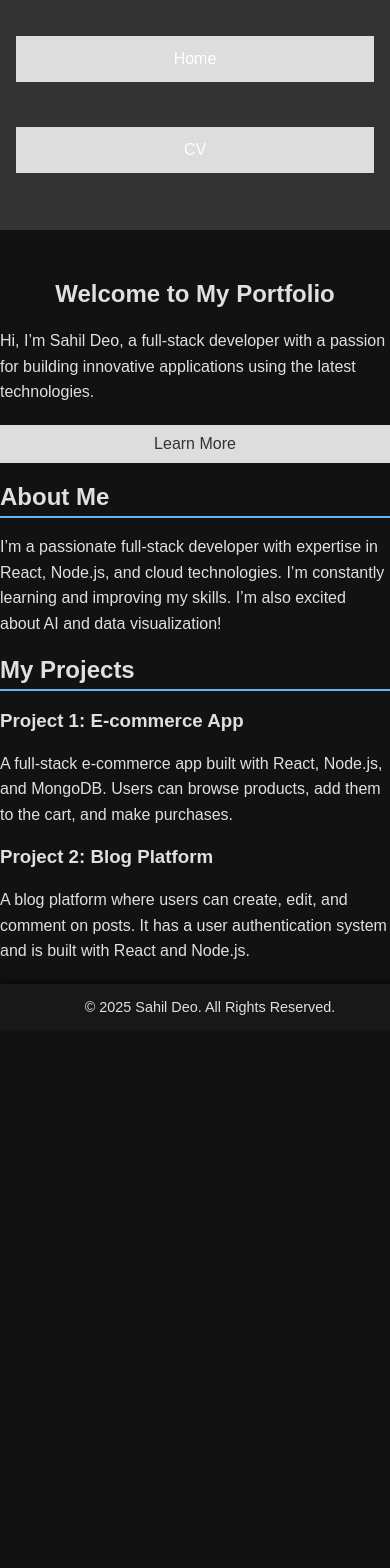
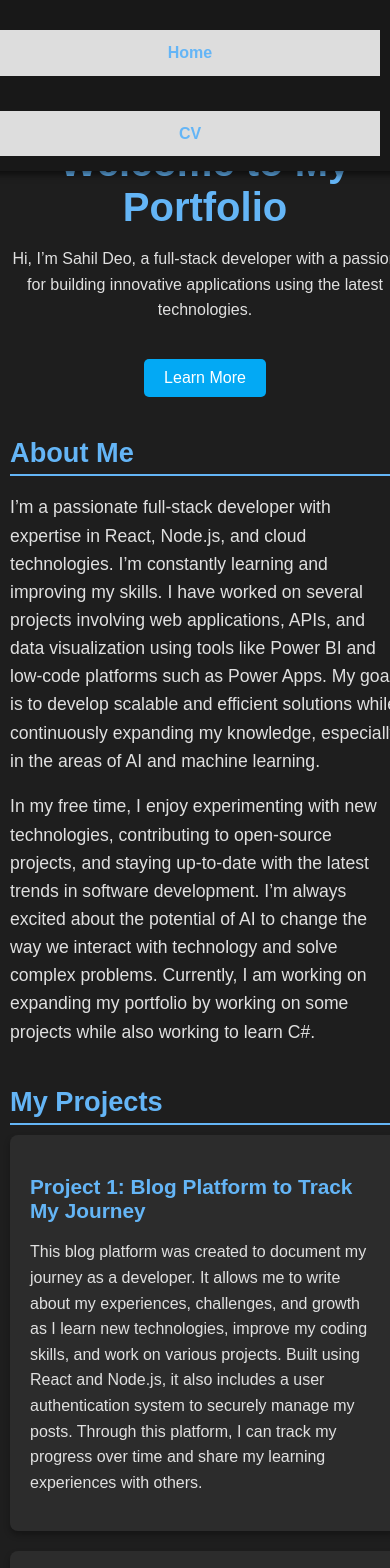
Before and after one commit to DrShady5000/my-portfolio, a React (Create React App) app: page / in a window 390 px wide. Shown: the top 1568 px of the page. Before the commit the page ends 1030 px from the top, so only its background shows below. Built offline with nearby package versions, Linux system fonts and the light colour scheme.

Commit message:
fixed styling and add new content

```diff
--- a/src/App.css
+++ b/src/App.css
@@ -3,7 +3,7 @@ body {
   font-family: Arial, sans-serif;
   margin: 0;
   padding: 0;
-  background-color: #333;
+  background-color: #ccc;
 }
 
 header {
--- a/src/App.js
+++ b/src/App.js
@@ -18,7 +18,7 @@ function App() {
             <Route path="/cv" element={<CVPage />} />
           </Routes>
         </main>
-        <Footer /> {/* Footer should be placed here */}
+        <Footer />
       </div>
     </Router>
   );
--- a/src/CVPage.css
+++ b/src/CVPage.css
@@ -1,45 +1,45 @@
-/* General Styles */
 body {
   font-family: Arial, sans-serif;
-  background-color: #121212; /* Dark background */
+  background-color: #121212;
   margin: 0;
   padding: 0;
   color: #e0e0e0;
   display: flex;
-  justify-content: center; /* Centers content horizontally */
-  align-items: flex-start; /* Align at the top */
-  min-height: 100vh; /* Full viewport height */
+  justify-content: center;
+  align-items: center;
+  min-height: 100vh;
   flex-direction: column;
 }
 
-/* CV Container */
 .cv-container {
-  max-width: 1000px; /* Matching home page width */
+  max-width: 1000px;
   width: 100%;
   padding: 20px;
   background-color: #1e1e1e;
   border-radius: 8px;
   box-shadow: 0 4px 12px rgba(0, 0, 0, 0.3);
-  margin: 20px auto; /* Center the container horizontally and add spacing */
+  margin: 20px auto;
+  display: flex;
+  flex-direction: column;
+  min-height: 100vh;
 }
 
-/* Header Menu */
 .cv-header {
   background-color: #181818;
   color: #e0e0e0;
   padding: 20px;
   text-align: center;
-  position: sticky;
   top: 0;
   z-index: 100;
-  width: 100%; /* Ensures it spans the full width */
-  box-shadow: 0 4px 6px rgba(0, 0, 0, 0.5); /* Light shadow for effect */
+  width: 100%;
+  box-shadow: 0 4px 6px rgba(0, 0, 0, 0.5);
+  margin-left: -20px;
 }
 
 .cv-header h1 {
   margin: 0;
   font-size: 2.5rem;
-  color: #64b5f6; /* Light blue for header */
+  color: #64b5f6;
 }
 
 .cv-header p {
@@ -49,12 +49,14 @@ body {
 
 .cv-links {
   margin-top: 10px;
+  display: flex;
+  justify-content: center;
+  gap: 20px;
 }
 
 .cv-links a {
   text-decoration: none;
-  color: #03a9f4; /* Bright blue for links */
-  margin: 0 15px;
+  color: #03a9f4;
   font-size: 1.2rem;
 }
 
@@ -62,7 +64,6 @@ body {
   text-decoration: underline;
 }
 
-/* Section Styling */
 section {
   margin-bottom: 20px;
 }
@@ -70,7 +71,7 @@ section {
 section h2 {
   font-size: 1.7rem;
   color: #e0e0e0;
-  border-bottom: 2px solid #64b5f6; /* Light blue underline for section headers */
+  border-bottom: 2px solid #64b5f6;
   padding-bottom: 5px;
   margin-bottom: 10px;
 }
@@ -90,14 +91,13 @@ section p {
   line-height: 1.6;
 }
 
-/* Projects Section */
 .project {
   margin-bottom: 15px;
 }
 
 .project h3 {
   font-size: 1.3rem;
-  color: #64b5f6; /* Light blue for project titles */
+  color: #64b5f6;
 }
 
 .project p {
@@ -105,10 +105,9 @@ section p {
   line-height: 1.6;
 }
 
-/* Work Experience Section */
 .job h3 {
   font-size: 1.3rem;
-  color: #64b5f6; /* Light blue for job titles */
+  color: #64b5f6;
 }
 
 .job p {
@@ -120,7 +119,6 @@ section p {
   margin-bottom: 20px;
 }
 
-/* Education Section */
 ul {
   padding-left: 20px;
 }
@@ -131,23 +129,6 @@ ul li {
   margin-bottom: 5px;
 }
 
-/* Footer Section */
-.cv-footer {
-  text-align: center;
-  padding: 20px;
-  margin-top: 20px;
-  border-top: 2px solid #64b5f6; /* Light blue border at the top of footer */
-  color: #e0e0e0;
-  width: 100%; /* Ensures it spans the full width */
-  box-shadow: 0 -4px 6px rgba(0, 0, 0, 0.5); /* Light shadow for effect */
-}
-
-.cv-footer p {
-  font-size: 1rem;
-  margin: 10px 0;
-}
-
-/* Responsive Design */
 @media (max-width: 768px) {
   .cv-container {
     padding: 10px;
@@ -179,7 +160,6 @@ ul li {
   }
 }
 
-/* Add smooth scrolling */
 html {
   scroll-behavior: smooth;
 }
--- a/src/Footer.css
+++ b/src/Footer.css
@@ -1,32 +1,41 @@
-/* Footer Styling */
 .footer {
-  background-color: #181818; /* Same background as the header */
-  color: #e0e0e0; /* Text color */
-  padding: 20px; /* Padding for spacing */
-  text-align: center; /* Center the text */
-  position: relative; /* Keeps it in place at the bottom */
-  width: 100%; /* Ensures it stretches across the full width */
-  box-shadow: 0 -4px 6px rgba(0, 0, 0, 0.5); /* Light shadow for effect */
-  margin-top: auto; /* This ensures footer always stays at the bottom */
+  background-color: #181818;
+  color: #e0e0e0;
+  padding: 20px;
+  text-align: center;
+  position: relative;
+  width: 100%;
+  max-width: 1000px;
+  margin: 10px auto;
+  box-shadow: 0 -4px 6px rgba(0, 0, 0, 0.5);
+  flex-shrink: 0;
 }
 
-/* Footer Paragraph Styling */
 .footer p {
   font-size: 1rem;
-  margin: 0; /* Remove margin around paragraph */
+  margin: 0;
 }
 
-/* Footer Link Styling */
 .footer a {
-  color: #64b5f6; /* Blue color for links */
-  text-decoration: none; /* Remove underline */
+  color: #64b5f6;
+  text-decoration: none;
 }
 
 .footer a:hover {
-  text-decoration: underline; /* Add underline on hover */
+  text-decoration: underline;
 }
 
-/* Responsive Footer Styling */
+body, .app-container {
+  min-height: 100vh;
+  display: flex;
+  flex-direction: column;
+}
+
+main {
+  flex: 1;
+  margin-bottom: -10px;
+}
+
 @media (max-width: 768px) {
   .footer {
       padding: 15px;
@@ -36,14 +45,3 @@
       font-size: 0.9rem;
   }
 }
-
-/* Ensuring the body stretches to fit content */
-body, .app-container {
-  min-height: 100vh; /* This ensures the body takes full height */
-  display: flex;
-  flex-direction: column;
-}
-
-main {
-  flex: 1; /* This ensures that the main content area grows to fill available space */
-}
--- a/src/Header.css
+++ b/src/Header.css
@@ -1,28 +1,64 @@
-/* Header Styling */
 .header {
   background-color: #181818;
   color: #e0e0e0;
-    padding: 15px;
-    text-align: center;
-    position: sticky;
+  padding: 10px 20px;
+  width: 100%;
+  max-width: 1000px;
+  box-shadow: 0 4px 6px rgba(0, 0, 0, 0.5);
+  position: fixed;
   top: 0;
+  left: 50%;
+  transform: translateX(-50%);
   z-index: 100;
-    box-shadow: 0 4px 6px rgba(0, 0, 0, 0.5);
+  display: flex;
+  justify-content: center;
+  align-items: center;
+  margin: 0;
+  transition: all 0.3s ease;
 }
 
-  .header h1 {
-    font-size: 2.5rem;
-    color: #64b5f6;
+body {
+  margin: 0;
+  padding: 0;
+  padding-top: 60px;
 }
 
-  .header nav a {
-    color: #e0e0e0;
-    margin: 0 15px;
-    text-decoration: none;
-    font-size: 1.1rem;
+nav {
+  width: 100%;
+  max-width: 1000px;
 }
 
-  .header nav a:hover {
+.nav-links {
+  list-style: none;
+  padding: 0;
+  margin: 0;
+  display: flex;
+  justify-content: center;
+  gap: 30px;
+}
+
+.nav-links li {
+  display: inline-block;
+}
+
+.nav-links a {
+  text-decoration: none;
   color: #64b5f6;
+  font-size: 1.2rem;
+  font-weight: bold;
+}
+
+.nav-links a:hover {
   text-decoration: underline;
 }
+
+@media (max-width: 768px) {
+  .nav-links {
+    flex-direction: column;
+    gap: 10px;
+  }
+
+  .nav-links a {
+    font-size: 1rem;
+  }
+}
--- a/src/Header.js
+++ b/src/Header.js
@@ -1,10 +1,10 @@
 import React from 'react';
 import { Link } from 'react-router-dom';
-import './Header.css'; // optional if you want styles
+import './Header.css';
 
 const Header = () => {
   return (
-    <header className="site-header">
+    <header className="header">
       <nav>
         <ul className="nav-links">
           <li><Link to="/">Home</Link></li>
--- a/src/HomePage.css
+++ b/src/HomePage.css
@@ -1,37 +1,142 @@
-/* Header Wrapper */
-.header-wrapper {
-  width: 100%;
-  margin: 0 auto; /* Centers the content */
+body {
+  font-family: Arial, sans-serif;
+  background-color: #121212;
+  margin: 0;
+  padding: 0;
+  color: #e0e0e0;
+  display: flex;
+  justify-content: center;
+  align-items: center;
+  min-height: 100vh;
+  flex-direction: column;
 }
 
-/* Header Styling */
-.header {
-  background-color: #181818;
-  color: #e0e0e0;
-  padding: 15px;
-  text-align: center;
-  position: sticky;
-  top: 0;
-  z-index: 100;
-  box-shadow: 0 4px 6px rgba(0, 0, 0, 0.5);
-  width: 100%; /* Ensures it takes the full width */
-  margin: 0; /* Prevents any unwanted margin */
+.home-container {
+  width: 100%;
+  max-width: 1000px;
+  padding: 20px;
+  background-color: #1e1e1e;
+  border-radius: 8px;
+  box-shadow: 0 4px 12px rgba(0, 0, 0, 0.3);
+  margin: 20px auto;
 }
 
-/* Footer Styling */
-.footer {
-  background-color: #181818;
-  color: #e0e0e0;
-  padding: 15px;
+.intro {
   text-align: center;
-  width: 100%;
-  box-shadow: 0 -4px 6px rgba(0, 0, 0, 0.5); /* Optional, shadow for the footer */
-  margin-top: 40px;
+  margin-bottom: 40px;
 }
 
-/* For better readability and alignment */
-.footer p {
-  font-size: 1rem;
-  margin: 0;
+.intro h1 {
+  font-size: 3rem;
+  color: #64b5f6;
+  margin-bottom: 10px;
+}
+
+.intro p {
+  font-size: 1.2rem;
+  line-height: 1.6;
   color: #e0e0e0;
 }
+
+.intro .btn {
+  text-decoration: none;
+  background-color: #03a9f4;
+  color: #fff;
+  padding: 10px 20px;
+  border-radius: 5px;
+  font-size: 1.1rem;
+  margin-top: 20px;
+  display: inline-block;
+}
+
+.intro .btn:hover {
+  background-color: #0288d1;
+}
+
+.about-me {
+  margin-bottom: 40px;
+}
+
+.about-me h2 {
+  font-size: 2rem;
+  color: #64b5f6;
+  margin-bottom: 10px;
+  border-bottom: 2px solid #64b5f6;
+  padding-bottom: 5px;
+}
+
+.about-me p {
+  font-size: 1.1rem;
+  line-height: 1.6;
+  color: #e0e0e0;
+}
+
+.projects {
+  margin-bottom: 40px;
+}
+
+.projects h2 {
+  font-size: 2rem;
+  color: #64b5f6;
+  margin-bottom: 10px;
+  border-bottom: 2px solid #64b5f6;
+  padding-bottom: 5px;
+}
+
+.project-card {
+  background-color: #2c2c2c;
+  padding: 20px;
+  border-radius: 8px;
+  margin-bottom: 20px;
+  box-shadow: 0 4px 6px rgba(0, 0, 0, 0.3);
+}
+
+.project-card h3 {
+  font-size: 1.5rem;
+  color: #64b5f6;
+  margin-bottom: 10px;
+}
+
+.project-card p {
+  font-size: 1.1rem;
+  line-height: 1.6;
+  color: #e0e0e0;
+}
+
+@media (max-width: 768px) {
+  .home-container {
+      padding: 10px;
+  }
+
+  .intro h1 {
+      font-size: 2.5rem;
+  }
+
+  .intro p {
+      font-size: 1rem;
+  }
+
+  .intro .btn {
+      font-size: 1rem;
+  }
+
+  .about-me h2 {
+      font-size: 1.7rem;
+  }
+
+  .projects h2 {
+      font-size: 1.7rem;
+  }
+
+  .project-card h3 {
+      font-size: 1.3rem;
+  }
+
+  .project-card p {
+      font-size: 1rem;
+  }
+}
+
+html {
+  scroll-behavior: smooth;
+}
--- a/src/HomePage.js
+++ b/src/HomePage.js
@@ -1,6 +1,5 @@
 import React from 'react';
 import './HomePage.css';
-import Footer from './Footer';
 
 const HomePage = () => {
   return (
@@ -13,21 +12,34 @@ const HomePage = () => {
 
       <section id="about-me" className="about-me">
         <h2>About Me</h2>
-        <p>I’m a passionate full-stack developer with expertise in React, Node.js, and cloud technologies. I’m constantly learning and improving my skills. I’m also excited about AI and data visualization!</p>
+        <p>
+          I’m a passionate full-stack developer with expertise in React, Node.js, and cloud technologies.
+          I’m constantly learning and improving my skills. I have worked on several projects involving web
+          applications, APIs, and data visualization using tools like Power BI and low-code platforms such as
+          Power Apps. My goal is to develop scalable and efficient solutions while continuously expanding my
+          knowledge, especially in the areas of AI and machine learning.
+        </p>
+        <p>
+          In my free time, I enjoy experimenting with new technologies, contributing to open-source projects,
+          and staying up-to-date with the latest trends in software development. I’m always excited about the
+          potential of AI to change the way we interact with technology and solve complex problems.
+          Currently, I am working on expanding my portfolio by working on some projects while also working to learn C#.
+        </p>
       </section>
 
       <section id="projects" className="projects">
         <h2>My Projects</h2>
         <div className="project-card">
-          <h3>Project 1: E-commerce App</h3>
-          <p>A full-stack e-commerce app built with React, Node.js, and MongoDB. Users can browse products, add them to the cart, and make purchases.</p>
+          <h3>Project 1: Blog Platform to Track My Journey</h3>
+          <p>This blog platform was created to document my journey as a developer. It allows me to write about my experiences, challenges, and growth as I learn new technologies, improve my coding skills, and work on various projects. Built using React and Node.js, it also includes a user authentication system to securely manage my posts. Through this platform, I can track my progress over time and share my learning experiences with others.</p>
         </div>
         <div className="project-card">
-          <h3>Project 2: Blog Platform</h3>
-          <p>A blog platform where users can create, edit, and comment on posts. It has a user authentication system and is built with React and Node.js.</p>
+          <h3>Project 2: Data Dashboard</h3>
+          <p>A data visualization dashboard using React, Node.js, and Power BI to present complex datasets.
+             The dashboard allows users to interact with and filter data in real time, providing insights into
+             business performance.</p>
         </div>
       </section>
-
     </div>
   );
 };
```
Lines whose indentation alone changed are shown as unchanged.
